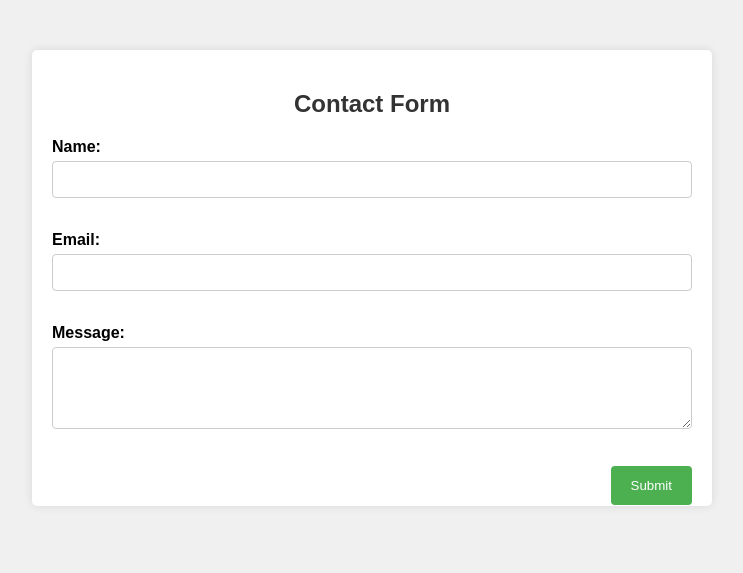
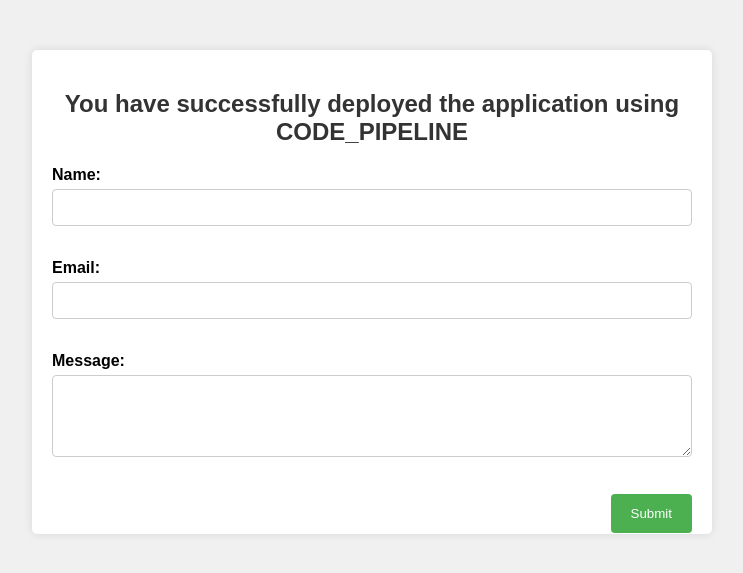
Before and after one commit to Himanshu-0711/php-app, a PHP site: page / in a window 1280 px wide. Shown: the top 573 px of the page, without its empty margins (268-1011 px from the left). Run offline with PHP 8.4, Linux system fonts and the light colour scheme.

Commit message:
Update index.php

```diff
--- a/index.php
+++ b/index.php
@@ -7,7 +7,7 @@
 </head>
 <body>
     <div class="container">
-        <h2>Contact Form</h2>
+        <h2>You have successfully deployed the application using CODE_PIPELINE</h2>
 
         <?php
         // Initialize variables
```
